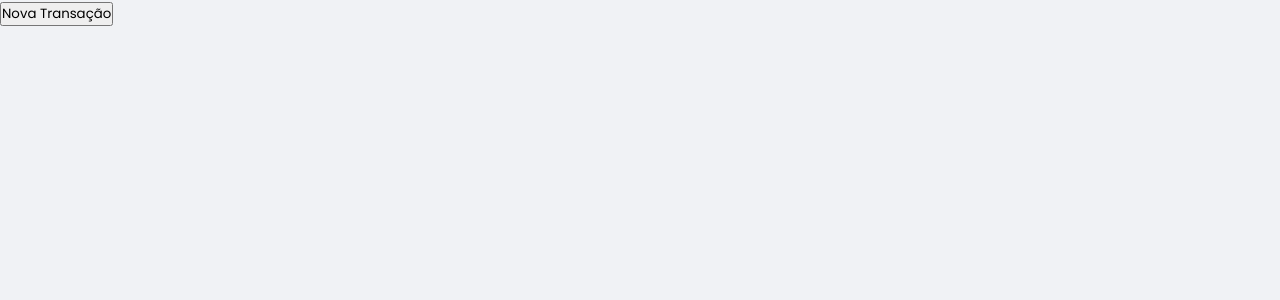
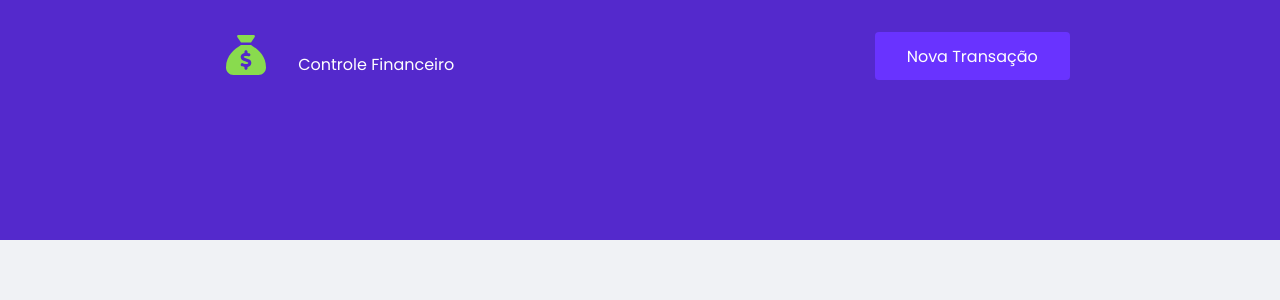
Before and after one commit to Edmundo1100/dtmoney, a React (Vite) app: page / in a window 1280 px wide. Shown: the top 300 px of the page. Built offline with nearby package versions, Linux system fonts and the light colour scheme.

Commit message:
headerBasico

```diff
--- a/index.html
+++ b/index.html
@@ -4,8 +4,8 @@
     <link rel="preconnect" href="https://fonts.gstatic.com" crossorigin />
     <meta charset="UTF-8" />
     <meta name="viewport" content="width=device-width, initial-scale=1.0" />
+    <link rel="shortcut icon" href="./favicon.png" type="image/png">
     <title>Dtmoney</title>
-    <link rel="preconnect" href="https://fonts.googleapis.com" />
     <link
       href="https://fonts.googleapis.com/css2?family=Poppins:wght@400;600&display=swap"
       rel="stylesheet"
--- a/package.json
+++ b/package.json
@@ -10,6 +10,9 @@
     "preview": "vite preview"
   },
   "dependencies": {
+    "@fortawesome/fontawesome-svg-core": "^6.5.1",
+    "@fortawesome/free-solid-svg-icons": "^6.5.1",
+    "@fortawesome/react-fontawesome": "^0.2.0",
     "prop-types": "^15.8.1",
     "react": "^18.2.0",
     "react-dom": "^18.2.0",
--- a/src/App.tsx
+++ b/src/App.tsx
@@ -1,10 +1,12 @@
 import { Header } from "./components/Header";
 import { GlobalStyle } from "./styles/global";
+import './styles/fontAwesomeIcons';
+
 
 export const App = () => {
   return (
     <>
-      <Header/>
+      <Header />
       <GlobalStyle />
     </>
   );
--- a/src/components/Header/index.tsx
+++ b/src/components/Header/index.tsx
@@ -1,12 +1,17 @@
 import React from "react";
+import { FontAwesomeIcon } from "@fortawesome/react-fontawesome";
+import { Container, Content, Logo } from "./styles";
 
 export const Header = () => {
-  return <header>
-    {/* <img src="" alt="dt mony"></img> */}
-
-
-    <button type="button">
-        Nova Transação
-    </button>
-    </header>;
+  return (
+    <Container>
+      <Content>
+        <Logo>
+          <FontAwesomeIcon icon="sack-dollar" style={{marginRight: '2rem', color: "#89db4e", fontSize: '40px'}}/>
+          <span>Controle Financeiro</span>
+        </Logo>
+        <button type="button">Nova Transação</button>
+      </Content>
+    </Container>
+  );
 };
--- /dev/null
+++ b/src/components/Header/styles.ts
@@ -0,0 +1,39 @@
+import styled from "styled-components";
+
+export const Container = styled.header`
+  background: var(--blue);
+`;
+
+export const Logo = styled.div`
+  color: #fff;
+`;
+
+export const Content = styled.div`
+  margin: 0 auto;
+  padding-left: 1rem;
+  padding-top: 2rem;
+  padding-bottom: 10rem;
+
+  display: flex;
+  align-items: center;
+  justify-content: space-around;
+
+  span {
+    font-size: 1rem;
+  }
+  button {
+    font-size: 1rem;
+    color: #fff;
+    background-color: var(--blue-light);
+    border: 0;
+    padding: 0 2rem;
+    border-radius: 0.25rem;
+    height: 3rem;
+
+    transition: filter 0.2s ;
+
+    &:hover{
+        filter: brightness(0.9);
+    }
+  }
+`;
--- /dev/null
+++ b/src/components/teste3/index.ts
@@ -0,0 +1 @@
+export { Teste3 } from './teste3';
--- /dev/null
+++ b/src/components/teste3/styles.ts
@@ -0,0 +1,3 @@
+import styled from 'styled-components';
+
+export const Container = styled.div``;
--- /dev/null
+++ b/src/styles/fontAwesomeIcons.ts
@@ -0,0 +1,5 @@
+// FontAwesomeIcons.js
+import { library } from '@fortawesome/fontawesome-svg-core';
+import { fas } from '@fortawesome/free-solid-svg-icons';
+
+library.add(fas);
```
Also changed, not shown: src/components/teste3/teste3.tsx (added, +7 -0 lines), favicon.png (added), 1 other file (tests, documents, lock files or other folders).
